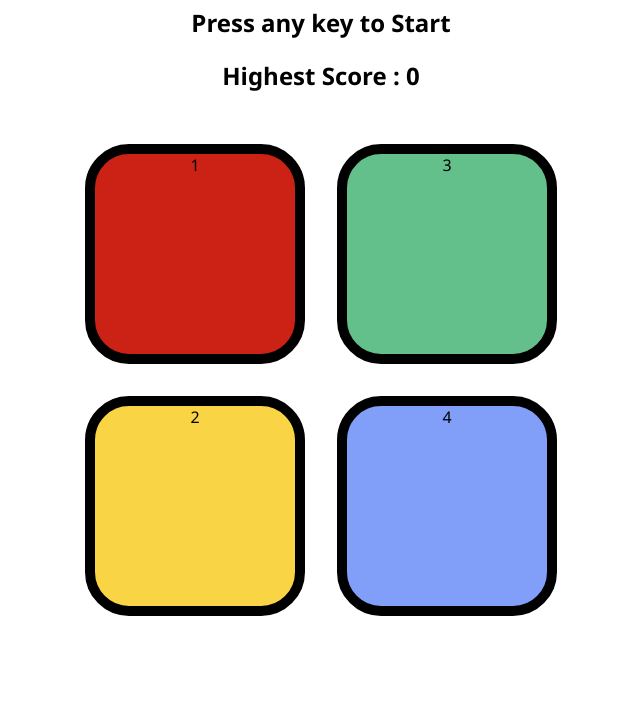
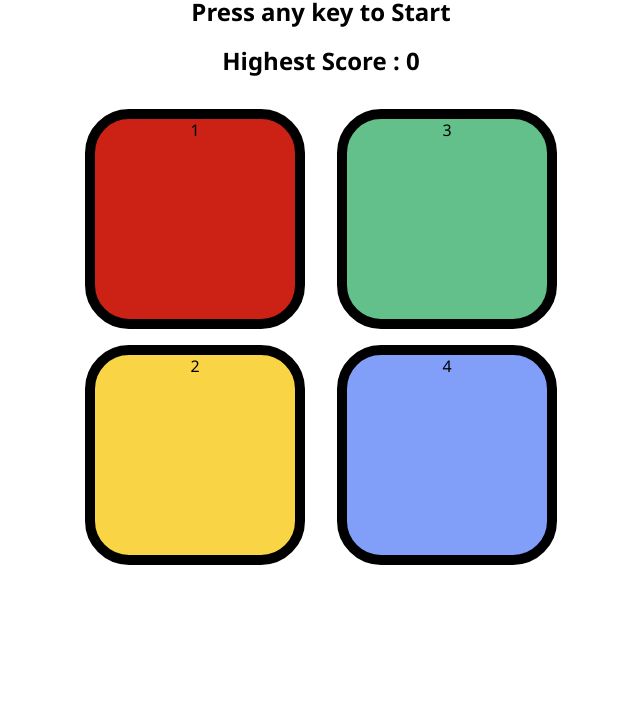
Before and after one commit to rajendra-pal/Simon-says-Game, a plain HTML site: page index.html in a window 1280 px wide. Shown: the part 80-800 px from the top of the page, without its empty margins (319-959 px from the left). Drawn offline with Linux system fonts and the light colour scheme.

Commit message:
h1 h2 and button margin decreased

```diff
--- a/style.css
+++ b/style.css
@@ -1,13 +1,16 @@
 body {
     text-align: center;
     font-family: 'Segoe UI', Tahoma, Geneva, Verdana, sans-serif;
+}
+h1,h2 {
+    margin: 1rem;
 }
 .btn {
     height: 200px;
     width: 200px;
     border-radius: 20%;
     border: 10px solid black;
-    margin: 2rem 1rem;
+    margin: 1rem 1rem;
 }
 .btn-container {
     display: flex;
```
